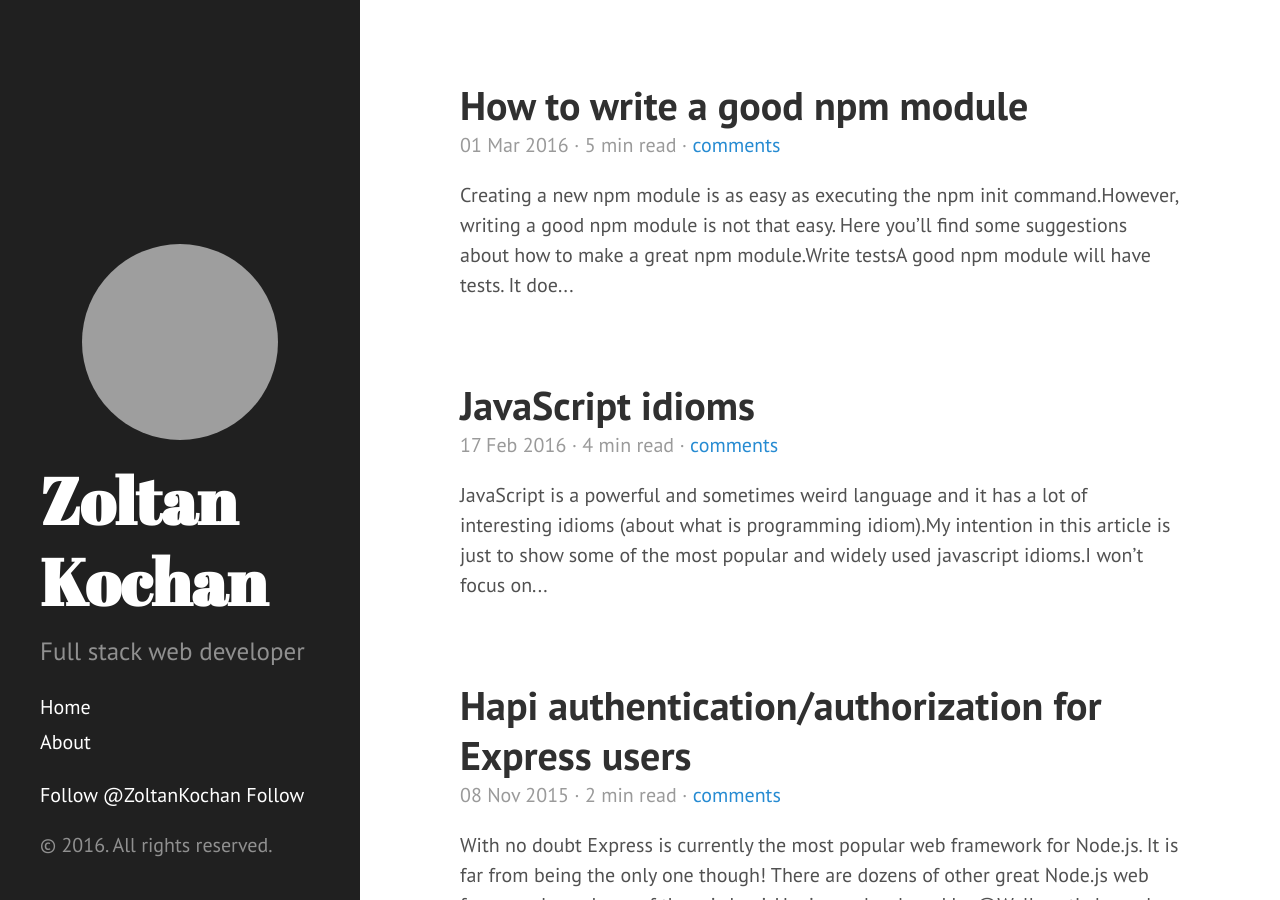
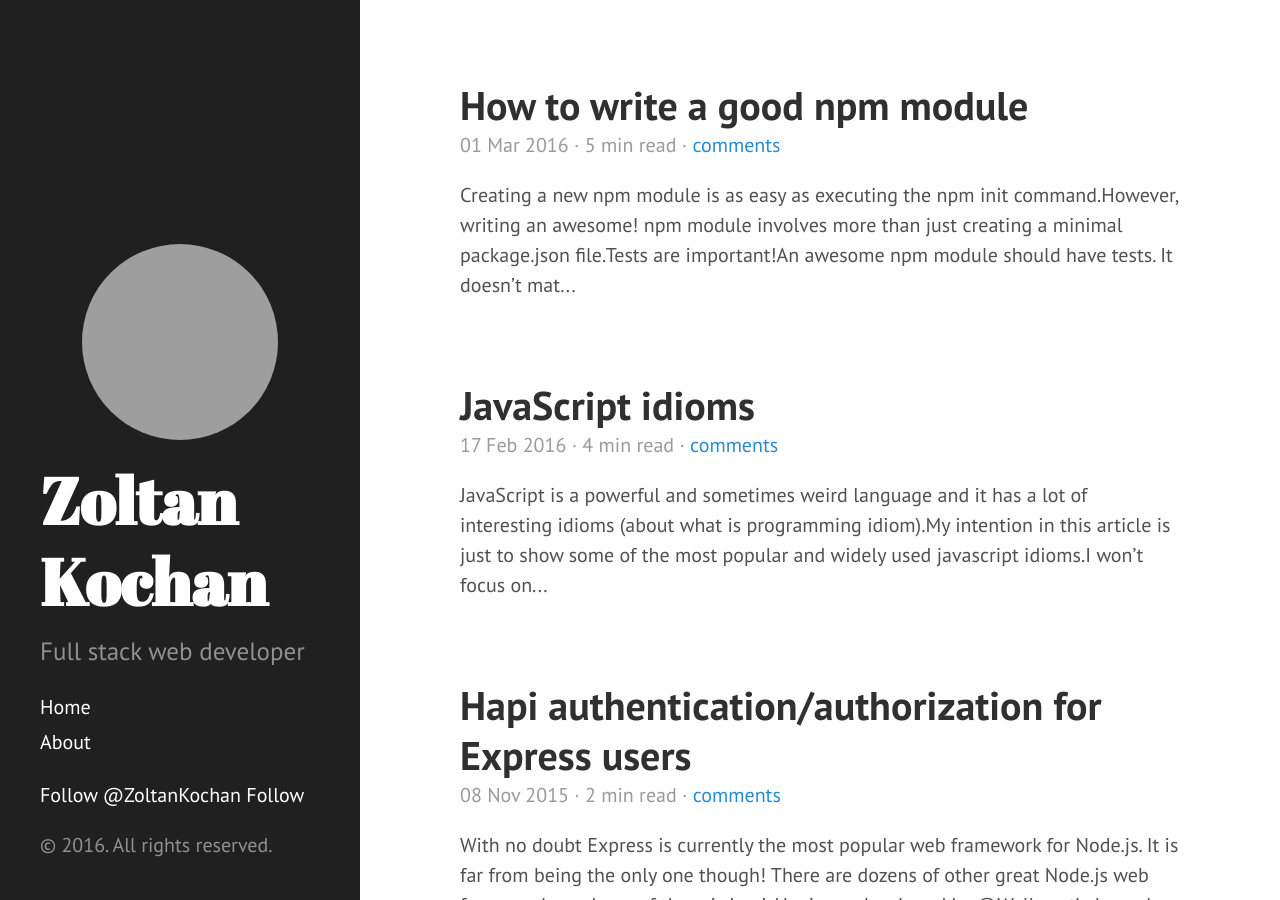
Before and after one commit to zkochan/zkochan.github.io, a Jekyll site: the page built from index.html, in a window 1280 px wide and 900 px high. Built offline with Jekyll 4.4.1, drawn with Linux system fonts in a browser that asks for light colours; the list of posts is cut into pages by our own code; comment, search, counter and statistics services are not loaded; grey boxes are pictures that could not be loaded.

Commit message:
Update 2016-03-02-how-to-write-a-good-npm-module.md

````diff
--- a/_posts/2016-03-02-how-to-write-a-good-npm-module.md
+++ b/_posts/2016-03-02-how-to-write-a-good-npm-module.md
@@ -6,15 +6,17 @@
 comments: true
 ---
 
-Creating a new npm module is as easy as executing the [npm init](https://docs.npmjs.com/cli/init) command.
-However, writing a good npm module is not that easy. Here you'll find some suggestions about how to make a great npm module.
+Creating a new _npm module_ is as easy as executing the [npm init](https://docs.npmjs.com/cli/init) command.
+However, writing an **awesome! npm module** involves more than just creating a minimal `package.json` file.
 
 
-## Write tests
+## Tests are important!
 
-A good npm module will have tests. It doesn't matter what test framework will you use but you'll have to add the test running command to the scripts section of `package.json`. E.g., if you use [mocha](https://mochajs.org/), you'll have something like this:
+An awesome npm module should have tests. It doesn't matter what test framework is used but always add the test running command to the scripts section of `package.json`. E.g., if you use [mocha](https://mochajs.org/), you'll have something like this:
 
 <script src="https://gist.github.com/zkochan/dbd6c8542818000cb9cc2a1a70aaee97.js?file=test-script.json"></script>
+
+A list of the most popular [NodeJS testing frameworks](https://github.com/vndmtrx/awesome-nodejs#testing).
 
 
 ## Configure continuous integration
@@ -37,16 +39,19 @@
 
 <script src="https://gist.github.com/zkochan/dbd6c8542818000cb9cc2a1a70aaee97.js?file=coverage-scripts.json"></script>
 
-And all you have to do to make travis send the coverage reports to coveralls, is to add and **after_script** section to **travis.yml**:
+And all you have to do in order to make travis send the coverage reports to coveralls, is to add an **after_success** section to **.travis.yml**:
 
 <script src="https://gist.github.com/zkochan/dbd6c8542818000cb9cc2a1a70aaee97.js?file=travis-after-script.yml"></script>
 
 
-## Code style
+## Coding style
 
-Choose a code style and force it in your module. A good choice might be a preconfigured codestyle like [standardjs](http://standardjs.com/) or [xo](https://github.com/sindresorhus/xo).
+Choose a coding style and enforce it in your module. A good choice might be a preconfigured codestyle like [standardjs](http://standardjs.com/) or [xo](https://github.com/sindresorhus/xo).
 
-However, if you have your own taste, you can write your own `.jshintrc`, `.jscsrc` files. To force your own code style, install the style checkers as dev dependencies:
+
+### Custom coding style using JSHint + JSCS
+
+If you have your own style, write custom `.jshintrc` and `.jscsrc` files in the root directory of your module. In order to enforce your own coding style you'll have to install the style checkers as dev dependencies:
 
 ```
 npm install jscs jshint --save-dev
@@ -56,7 +61,20 @@
 
 <script src="https://gist.github.com/zkochan/dbd6c8542818000cb9cc2a1a70aaee97.js?file=lint-scripts.json"></script>
 
-With the update **npm test** task, the module will fail not only if the tests will not pass but if the module's code style will be broken.
+With the updated **npm test** task, the module will fail if the coding style will be broken somewhere in the project.
+
+
+### Custom coding style using ESLint
+
+[ESLint](http://eslint.org/) can be used as an alternative to to the combination of JSHint and JSCS. To enforce coding styles using ESLint, you'll have to create an `.eslintrc` configuration file in the root directory of the module and install ESLint as dev dependency:
+
+```
+npm install eslint --save-dev
+```
+
+The scripts property will look like this:
+
+<script src="https://gist.github.com/zkochan/dbd6c8542818000cb9cc2a1a70aaee97.js?file=eslint-scripts.json"></script>
 
 
 ## Flesh out the package.json
@@ -145,7 +163,7 @@
 
 Do it like this:
 
-``` json
+```
 "repository": {
   "type" : "git",
   "url" : "https://github.com/npm/npm.git"
@@ -154,7 +172,7 @@
 
 or like this:
 
-``` json
+```
 "repository": {
   "type" : "svn",
   "url" : "https://v8.googlecode.com/svn/trunk/"
````
Also changed, not shown: other parts of _posts/2016-03-02-how-to-write-a-good-npm-module.md (+1 -1 lines).
